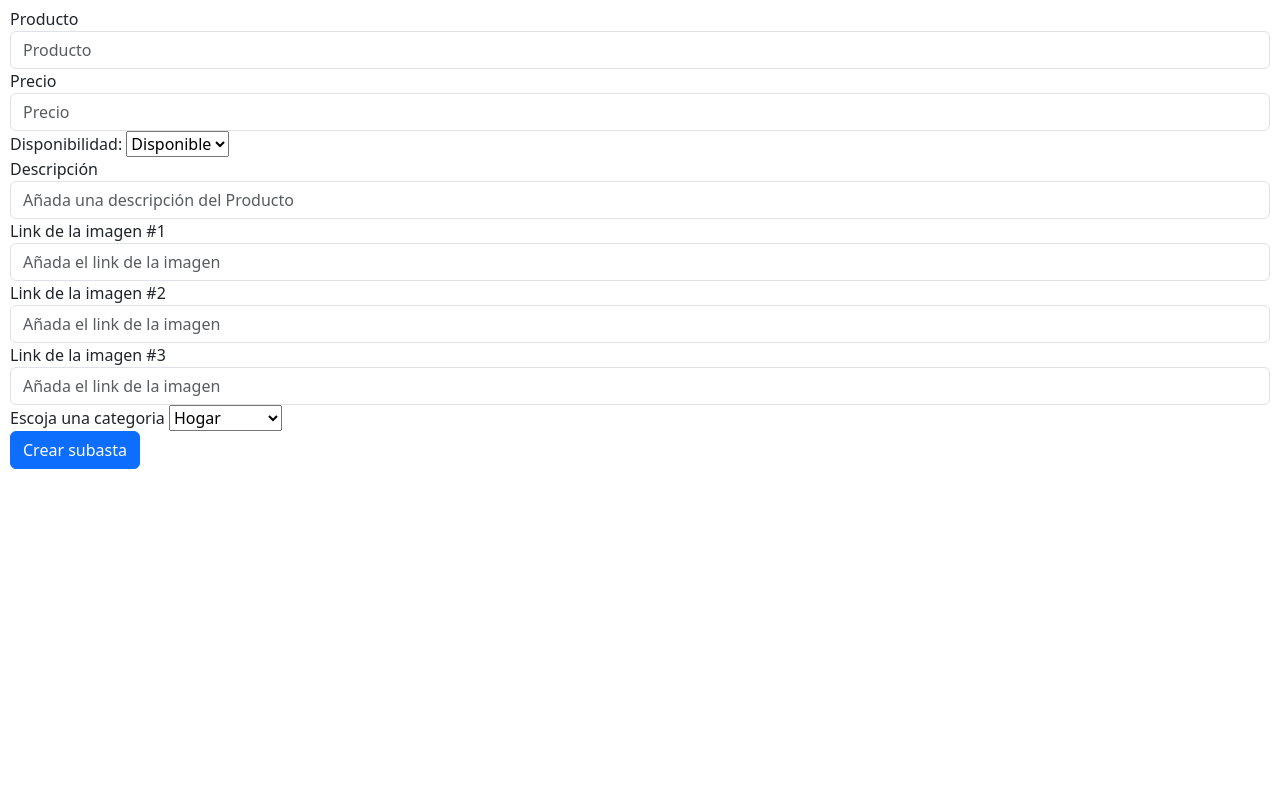
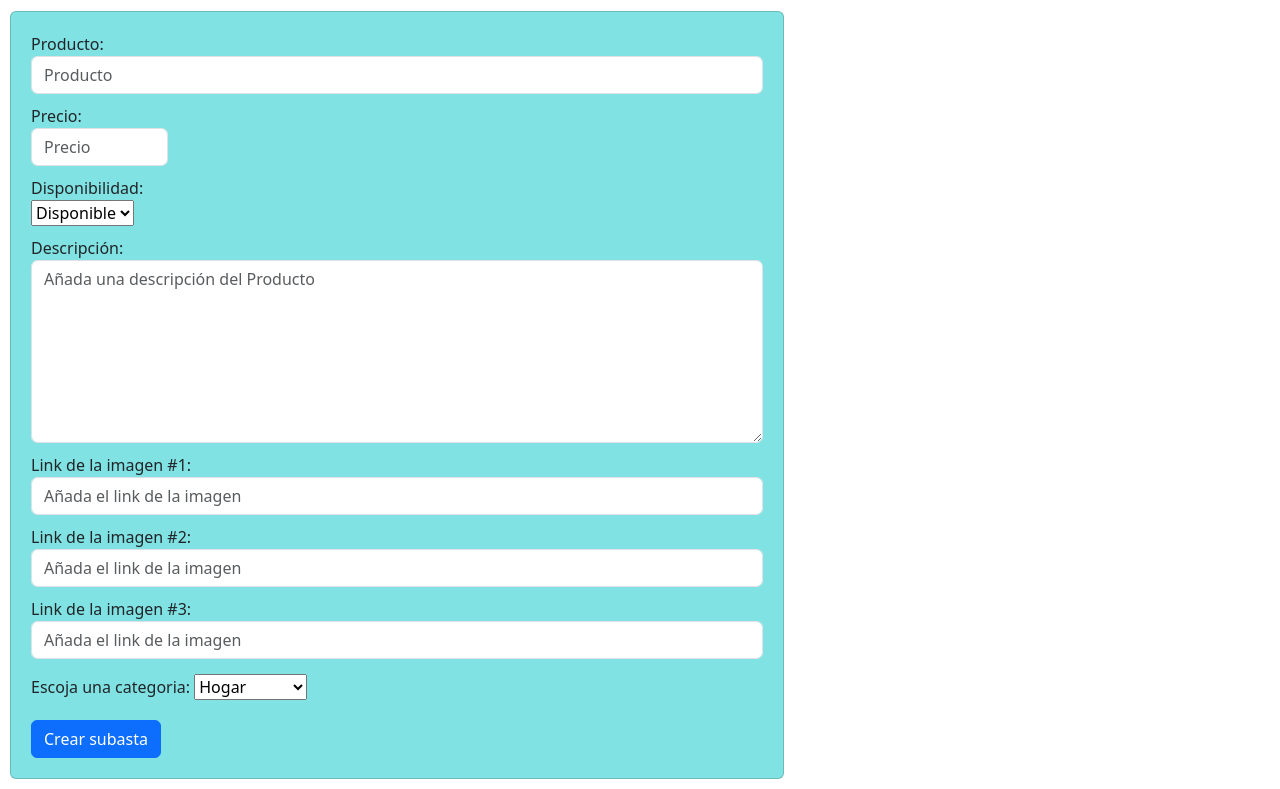
Before and after one commit to Ratakoolta/Project2-Commerce, a Django app: page /create in a window 1280 px wide. Shown: the part 145-934 px from the top of the page. Before the commit the page ends 614 px from the top, so only its background shows below. Run offline with Django 3.2, Linux system fonts and the light colour scheme; data comes from the database, SQL or seed files in the repository; both versions use the stored data as it was after the commit.

Commit message:
Specification #5 & 6

```diff
--- a/auctions/templates/auctions/create.html
+++ b/auctions/templates/auctions/create.html
@@ -2,49 +2,51 @@
 
 {% block body %}
     <h2>Crear Nueva Subasta</h2>
-
+    <div class="card" style="background-color: rgb(128, 226, 226); padding: 20px; width: fit-content;">
     <form action="{% url 'create' %}" method="POST">
         {% csrf_token %}
         <div class="form-group">
-            <label for="name">Producto</label>
-            <input type="text" name="name" class="form-control" id="name" placeholder="Producto">
+            <label for="name">Producto:</label>
+            <input style="width: 80ch;" type="text" name="name" class="form-control" id="name" placeholder="Producto">
         </div>
-        <div class="form-group">
-            <label for="price">Precio</label>
-            <input type="number" min="0" name="price" class="form-control" id="price" placeholder="Precio">
+        <div style="margin-top: 10px" class="form-group">
+            <label for="price">Precio:</label>
+            <input style="width: 15ch; " type="number" min="0" name="price" class="form-control" id="price" placeholder="Precio">
         </div>
-        <div class="form-group">
+        <div style="margin-top: 10px;" class="form-group">
             <label for="available">Disponibilidad:</label>
+            <br>
             <select name="available" id="available">
                 <option value="Disponible">Disponible</option>
                 <option value="Agotado">Agotado</option>
             </select>
         </div>
-        <div class="form-group">
-            <label for="description">Descripción</label>
-            <input type="text" name="description" class="form-control" id="description" placeholder="Añada una descripción del Producto">
+        <div style="margin-top: 10px;" class="form-group">
+            <label for="description">Descripción:</label>
+            <textarea style="width: 80ch; height: 20ch;" name="description" class="form-control" id="description" placeholder="Añada una descripción del Producto"></textarea>
         </div>
-        <div class="form-group">
-            <label for="imgURL1">Link de la imagen #1</label>
+        <div style="margin-top: 10px; width: 80ch;" class="form-group">
+            <label for="imgURL1">Link de la imagen #1:</label>
             <input type="text" name="imgURL1" class="form-control" id="imgURL1" placeholder="Añada el link de la imagen">
         </div>
-        <div class="form-group">
-            <label for="imgURL2">Link de la imagen #2</label>
+        <div style="margin-top: 10px; width: 80ch;" class="form-group">
+            <label for="imgURL2">Link de la imagen #2:</label>
             <input type="text" name="imgURL2" class="form-control" id="imgURL2" placeholder="Añada el link de la imagen">
         </div>
-        <div class="form-group">
-            <label for="imgURL3">Link de la imagen #3</label>
+        <div style="margin-top: 10px; width: 80ch;" class="form-group">
+            <label for="imgURL3">Link de la imagen #3:</label>
             <input type="text" name="imgURL3" class="form-control" id="imgURL3" placeholder="Añada el link de la imagen">
         </div>
-        <div class="form-group">
-            <label for="category">Escoja una categoria</label>
+        <div style="margin-top: 15px;" class="form-group">
+            <label for="category">Escoja una categoria:</label>
             <select name="category" id="category">
                 {% for categoria in categorias %}
                 <option value="{{ categoria }}">{{ categoria }}</option>
                 {% endfor %}
             </select>
         </div>
-        <button type="submit" class="btn btn-primary">Crear subasta</button>
+        <button style="margin-top: 20px;" type="submit" class="btn btn-primary">Crear subasta</button>
     </form>
+    </div>
 
 {% endblock %}
--- a/auctions/templates/auctions/index.html
+++ b/auctions/templates/auctions/index.html
@@ -19,7 +19,7 @@
         <img src="{{ subastas.imgURL1 }}" class="card-img-top" alt="{{ subastas.name }}">
         <div class="card-body">
           <h5 class="card-title">{{ subastas.name }}</h5>
-          <p class="card-text">$ {{ subastas.price.bid }}.</p>
+          <p style="color: rgb(13, 126, 32);" class="card-text"><strong>$ {{ subastas.price.bid }}.</strong></p>
           <a href="{% url 'detalles' id=subastas.id %}" class="btn btn-primary">Ver detalles</a>
         </div>
       </div>
--- a/auctions/templates/auctions/layout.html
+++ b/auctions/templates/auctions/layout.html
@@ -10,39 +10,36 @@
     <body>
         <div class="modal-body row">
             <div class="col-md-6">
-                <h1 style="padding: -5px;">Subastas</h1>
+                <img style="margin-top: -50px; margin-bottom: -25px;" src="https://res.cloudinary.com/deritgvde/image/upload/v1674143654/Compralo_gnamsn.png" width="80px">
+                <a style="margin-top: -10px; font-size: 40px; font-weight: 1000;color: rgb(223, 99, 42);">Subastas</a>
             </div>
             <div class="col-md-6">
-                <div style="text-align: right; margin-top: 15px;">
+                <div style="text-align: right; margin-top: 30px;">
                     {% if user.is_authenticated %}
                         Usuario: <strong>{{ user.username }}</strong>.
                     {% else %}
                         Inicie sesión.
                     {% endif %}
+                    {% if user.is_authenticated %}
+                        <a style="font-family: 'Gill Sans', 'Gill Sans MT';" href="{% url 'logout' %}">Salir</a>
+                    {% else %}
+                        <a style="font-family: 'Gill Sans', 'Gill Sans MT';" href="{% url 'login' %}">Ingresar</a>
+                        <a style="font-family: 'Gill Sans', 'Gill Sans MT';" href="{% url 'register' %}">Registrar</a>
+                    {% endif %}
                 </div>
             </div>
-          </div>
-        <div style="background-color: black; ">
+        </div>
+        <div style="background-color: rgb(26, 5, 141); ">
         <ul class="nav">
             <li class="nav-item">
-                <a style="font-family: 'Gill Sans', 'Gill Sans MT'; color: rgb(250, 250, 250);" class="nav-link" href="{% url 'index' %}">Subastas Activas</a>
+                <a style="font-family: 'Gill Sans', 'Gill Sans MT'; color: rgb(250, 250, 250);" class="nav-link" href="{% url 'index' %}">Subastas activas</a>
             </li>
             {% if user.is_authenticated %}
                 <li class="nav-item">
                     <a style="font-family: 'Gill Sans', 'Gill Sans MT'; color: rgb(250, 250, 250);" class="nav-link" href="{% url 'verWatchlist' %}">Seguimiento</a>
                 </li>
                 <li class="nav-item">
-                    <a style="font-family: 'Gill Sans', 'Gill Sans MT'; color: rgb(250, 250, 250);" class="nav-link" href="{% url 'create' %}">Crear Subasta</a>
-                </li>
-                <li class="nav-item">
-                    <a style="font-family: 'Gill Sans', 'Gill Sans MT'; color: rgb(250, 250, 250);" class="nav-link" href="{% url 'logout' %}">Salir</a>
-                </li>
-            {% else %}
-                <li class="nav-item">
-                    <a style="font-family: 'Gill Sans', 'Gill Sans MT'; color: rgb(250, 250, 250);" class="nav-link" href="{% url 'login' %}">Ingresar</a>
-                </li>
-                <li class="nav-item">
-                    <a style="font-family: 'Gill Sans', 'Gill Sans MT'; color: rgb(250, 250, 250);" class="nav-link" href="{% url 'register' %}">Registrar</a>
+                    <a style="font-family: 'Gill Sans', 'Gill Sans MT'; color: rgb(250, 250, 250);" class="nav-link" href="{% url 'create' %}">Crear subasta</a>
                 </li>
             {% endif %}
         </ul>
--- a/auctions/templates/auctions/watchlist.html
+++ b/auctions/templates/auctions/watchlist.html
@@ -9,8 +9,8 @@
         <img src="{{ watchlist.imgURL1 }}" class="card-img-top" alt="{{ watchlist.name }}">
         <div class="card-body">
           <h5 class="card-title">{{ watchlist.name }}</h5>
-          <p class="card-text">$ {{ watchlist.price }}.</p>
-          <p class="card-text">{{ watchlist.description }}.</p>
+          <p class="card-text">$ {{ watchlist.price.bid }}.</p>
+          <p class="card-text"><strong>{{ watchlist.available }}.</strong></p>
           <a href="{% url 'detalles' id=watchlist.id %}" class="btn btn-primary">Ver detalles</a>
         </div>
       </div>
```
Also changed, not shown: auctions/templates/auctions/detalles.html (+5 -5 lines), auctions/templates/auctions/login.html (+4 -4 lines), auctions/templates/auctions/register.html (+7 -7 lines), db.sqlite3.
